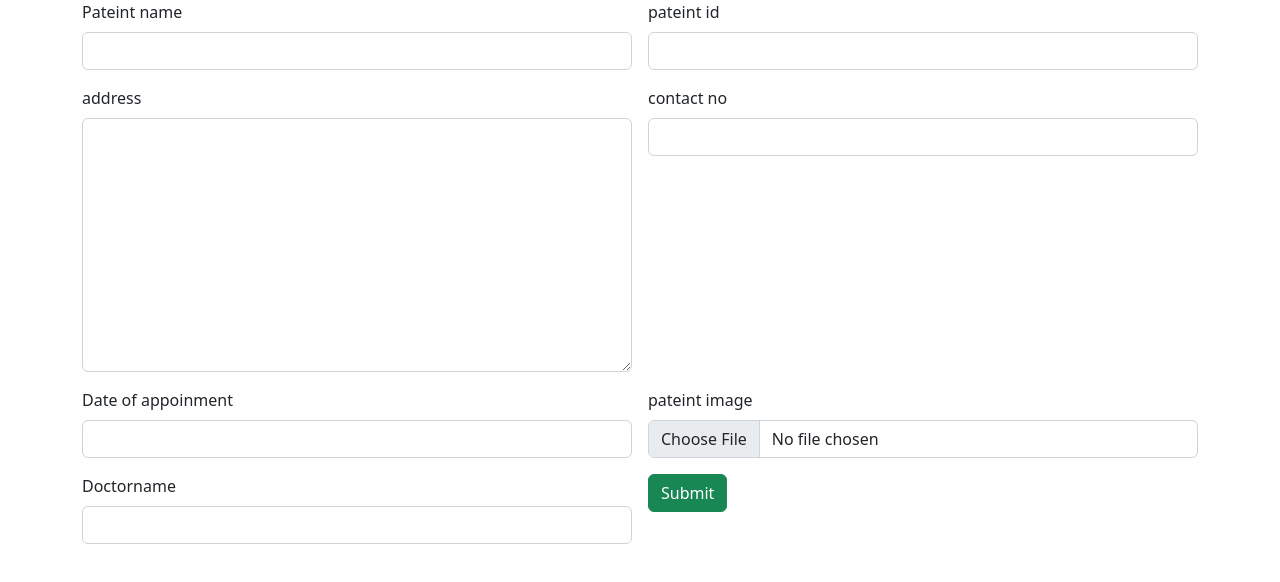
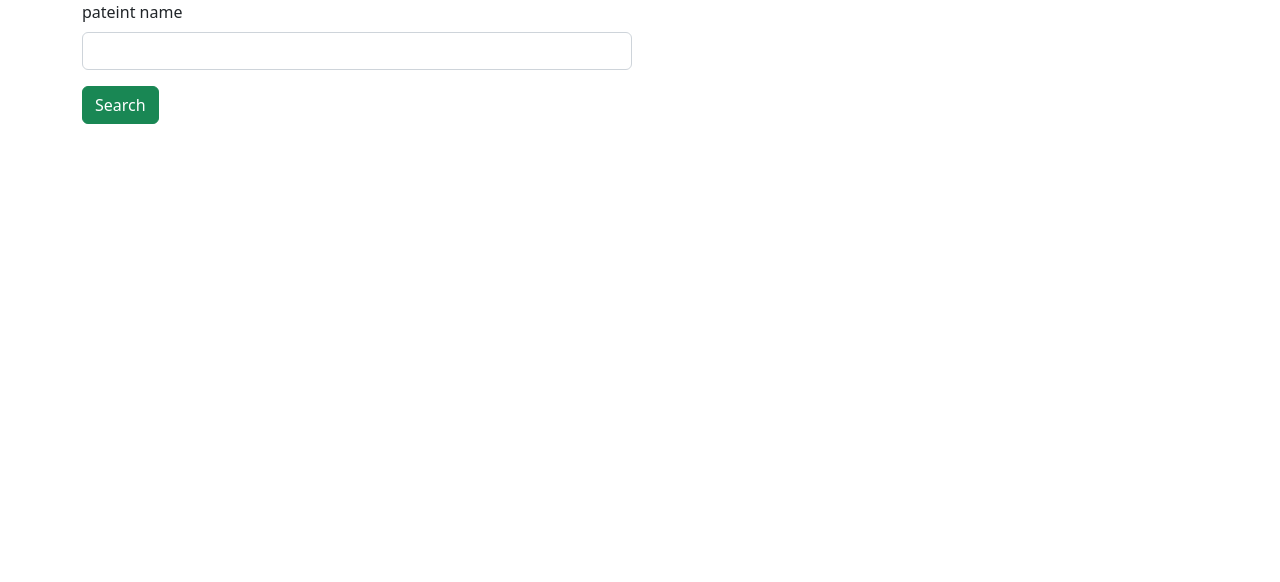
Before and after one commit to goodwinjose26/AngularHospitalApp, an Angular app: page / in a window 1280 px wide. Shown: the top 582 px of the page. Built offline with nearby package versions, Linux system fonts and the light colour scheme.

Commit message:
pateintsearch

```diff
--- a/src/app/app.component.html
+++ b/src/app/app.component.html
@@ -1,2 +1,2 @@
-<app-pateint-entry></app-pateint-entry>
+<app-pateint-search></app-pateint-search>
 <router-outlet></router-outlet>
--- a/src/app/app.module.ts
+++ b/src/app/app.module.ts
@@ -4,11 +4,13 @@
 import { AppRoutingModule } from './app-routing.module';
 import { AppComponent } from './app.component';
 import { PateintEntryComponent } from './pateint-entry/pateint-entry.component';
+import { PateintSearchComponent } from './pateint-search/pateint-search.component';
 
 @NgModule({
   declarations: [
     AppComponent,
-    PateintEntryComponent
+    PateintEntryComponent,
+    PateintSearchComponent
   ],
   imports: [
     BrowserModule,
--- /dev/null
+++ b/src/app/pateint-search/pateint-search.component.html
@@ -0,0 +1,15 @@
+<div class="container">
+    <div class="row">
+        <div class="col col-12 col-sm-12 col-md-12 col-lg-12 col-xl-12 col-xxl-12">
+            <div class="row g-3">
+                <div class="col col-12 col-sm-6 col-md-6 col-lg-6 col-xl-6 col-xxl-6">
+                    <label for="" class="form-label">pateint name</label>
+                    <input type="text" class="form-control">
+                </div>
+                <div class="col col-12 col-sm-12 col-md-12 col-lg-12 col-xl-12 col-xxl-12">
+                    <button class="btn btn-success">Search</button>
+                </div>
+            </div>
+        </div>
+    </div>
+</div>
```
Also changed, not shown: src/app/pateint-search/pateint-search.component.ts (added, +10 -0 lines), src/app/pateint-search/pateint-search.component.css (added).
